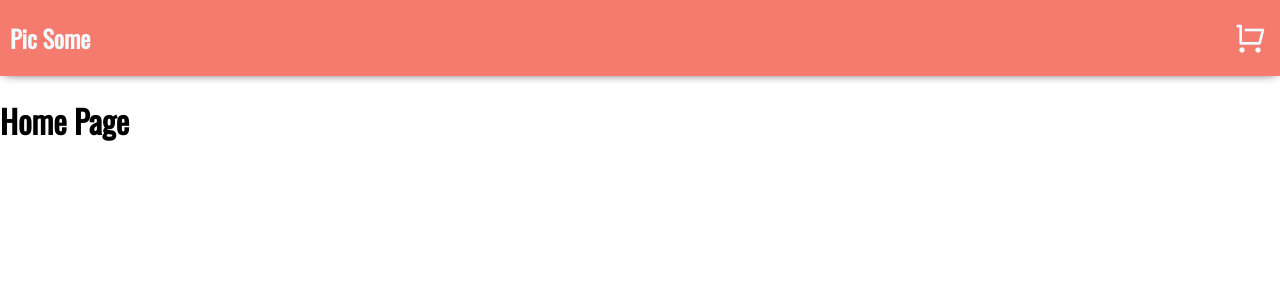
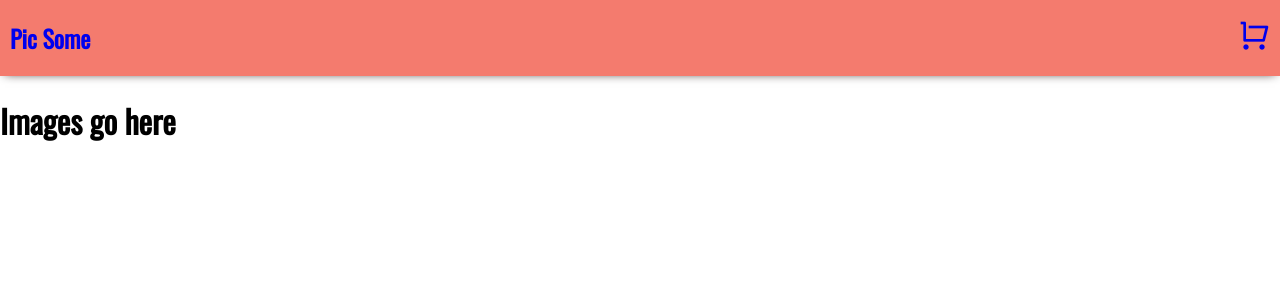
Before and after one commit to rammazzoti2000/pic-some-react, a React (Create React App) app: page / in a window 1280 px wide. Shown: the top 300 px of the page. Built offline with nearby package versions, Linux system fonts and the light colour scheme.

Commit message:
Setup React Router

```diff
--- a/package.json
+++ b/package.json
@@ -9,6 +9,7 @@
     "prop-types": "^15.7.2",
     "react": "^17.0.1",
     "react-dom": "^17.0.1",
+    "react-router-dom": "^5.2.0",
     "react-scripts": "4.0.0",
     "web-vitals": "^0.2.4"
   },
--- a/src/App.js
+++ b/src/App.js
@@ -1,13 +1,21 @@
 import React from 'react';
+import { Route, Switch } from 'react-router-dom';
 import Header from './components/Header';
-// import Cart from './pages/Cart';
-// import Photos from './pages/Photos';
+import Cart from './pages/Cart';
+import Photos from './pages/Photos';
 
 function App() {
   return (
     <div className="App">
       <Header />
-      <h1>Home Page</h1>
+      <Switch>
+        <Route exact path="/">
+          <Photos />
+        </Route>
+        <Route path="/cart">
+          <Cart />
+        </Route>
+      </Switch>
     </div>
   );
 }
--- a/src/components/Header.js
+++ b/src/components/Header.js
@@ -1,10 +1,11 @@
 import React from 'react';
+import { Link } from 'react-router-dom';
 
 function Header() {
   return (
     <header>
-      <h2>Pic Some</h2>
-      <i className="ri-shopping-cart-line ri-fw ri-2x" />
+      <Link to="/"><h2>Pic Some</h2></Link>
+      <Link to="/cart"><i className="ri-shopping-cart-line ri-fw ri-2x" /></Link>
     </header>
   );
 }
--- a/src/index.js
+++ b/src/index.js
@@ -1,11 +1,12 @@
 import React from 'react';
 import ReactDOM from 'react-dom';
+import { BrowserRouter as Router } from 'react-router-dom';
 import './index.css';
 import App from './App';
 
 ReactDOM.render(
-  <React.StrictMode>
+  <Router>
     <App />
-  </React.StrictMode>,
+  </Router>,
   document.getElementById('root'),
 );
--- a/src/utils/index.js
+++ b/src/utils/index.js
@@ -1,7 +1,9 @@
 export function getClass(i) {
   if (i % 5 === 0) {
     return 'big';
-  } else if (i % 6 === 0) {
+  }
+
+  if (i % 6 === 0) {
     return 'wide';
   }
 }
```
Also changed, not shown: src/reportWebVitals.js (deleted, +0 -15 lines), 1 other file (tests, documents, lock files or other folders).
